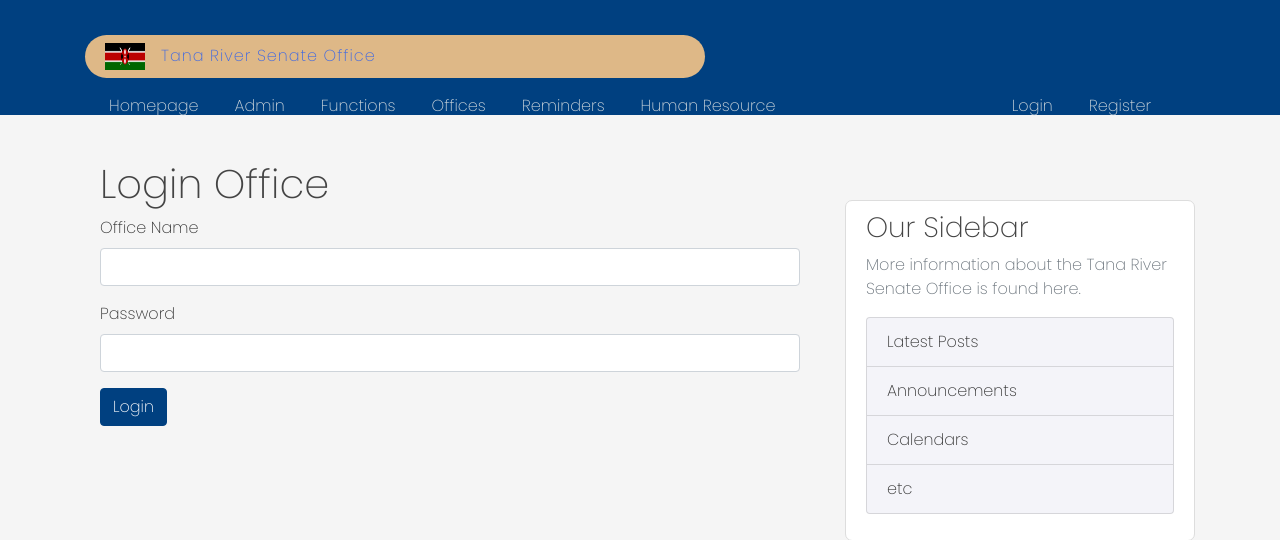
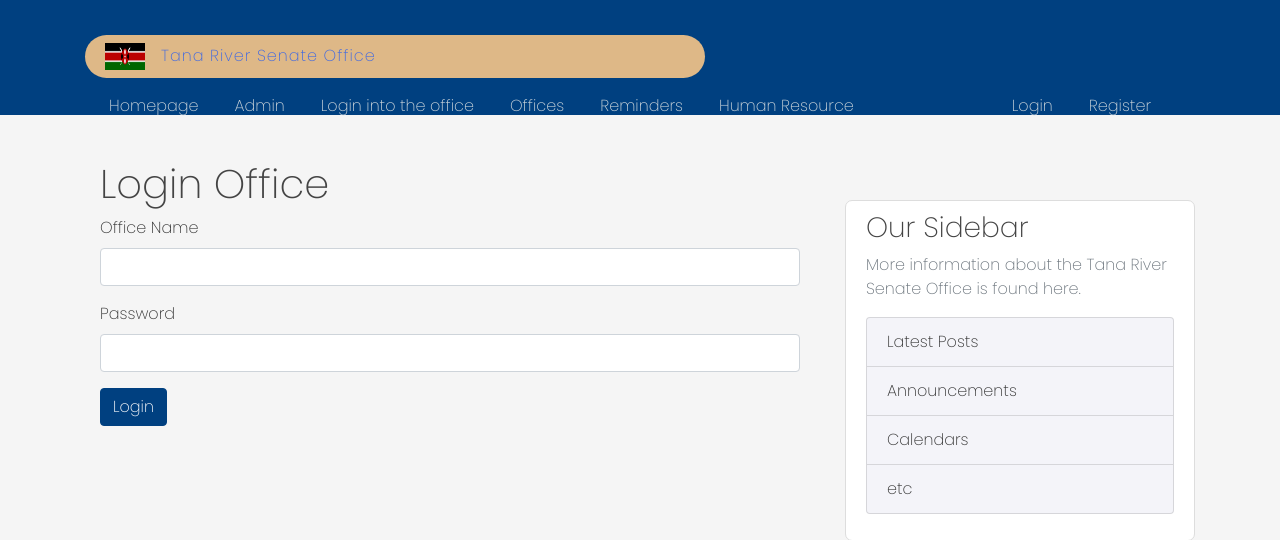
Before and after one commit to Isiji/Tana-R, a Flask app: page /login_office in a window 1280 px wide. Shown: the top 540 px of the page. Run offline with Flask 3, Linux system fonts and the light colour scheme; some libraries are stand-ins or nearby versions.

Commit message:
making changes to routes

```diff
--- a/Tana/offices/forms.py
+++ b/Tana/offices/forms.py
@@ -30,6 +30,10 @@ class OfficeForm(FlaskForm):
     confirm_password = PasswordField('Confirm Password', validators=[DataRequired(), EqualTo('password')])
     submit = SubmitField('Register Office')
 
+    def validate_office_name(self, office_name):
+        office = db_storage.get(Offices, office_name=office_name.data)
+        if office:
+            raise ValidationError('That office name is taken. Please choose a different one.')
 
 class RegistrationForm(FlaskForm):
     name = StringField('Username', validators=[DataRequired(), Length(min=2, max=20)])
@@ -57,3 +61,21 @@ class LoginOfficeForm(FlaskForm):
     password = PasswordField('Password', validators=[DataRequired()])
     remember = BooleanField('Remember Me')
     submit = SubmitField('Login')
+
+class UpdateAccountForm(FlaskForm):
+    username = StringField('Username', validators=[DataRequired(), Length(min=2, max=20)])
+    email = StringField('Email', validators=[DataRequired(), Email()])
+    picture = FileField('Update Profile Picture', validators=[FileAllowed(['jpg', 'png', 'jpeg'])])
+    submit = SubmitField('Update')
+
+    def validate_username(self, username):
+        if username.data != current_user.username:
+            user = db_storage.get(users, username=username.data)
+            if user:
+                raise ValidationError('That username is taken. Please choose a different one')
+
+    def validate_email(self, email):
+        if email.data != current_user.email:
+            user = db_storage.get(users, email=email.data)
+            if user:
+                raise ValidationError('That email is taken. Please choose a different one')
--- a/Tana/offices/routes.py
+++ b/Tana/offices/routes.py
@@ -50,8 +50,15 @@ def login_office():
     if form.validate_on_submit():
         office = db_storage.get(Offices, office_name=form.office_name.data)
         if office and bcrypt.check_password_hash(office.password, form.password.data):
-            login_user(office)
-            return redirect(url_for('offices.office'))
+            login_user(office, remember=form.remember.data)
+            return redirect(url_for('offices.office_dashboard'))
         else:
             flash('Login Unsuccessful. Please check email and password', 'danger')
     return render_template('login_office.html', title='Login Office', form=form)
+
+#create a route for the office dashboard
+@offices.route('/office_dashboard')
+@login_required
+def office_dashboard():
+    """route for the office dashboard"""
+    return render_template('office.html', title='Office Dashboard')
--- a/Tana/templates/layout.html
+++ b/Tana/templates/layout.html
@@ -30,8 +30,8 @@
           <ul class="navbar-nav mr-auto">
             <li class="nav-item"><a class="nav-link" href="/">Homepage</a></li>
             <li class="nav-item"><a class="nav-link" href="/admin">Admin</a></li>
-            <li class="nav-item"><a class="nav-link" href="/functions">Functions</a></li>
-            <li class="nav-item"><a class="nav-link" href="/offices">Offices</a></li>
+            <li class="nav-item"><a class="nav-link" href="/login_office">Login into the office</a></li>
+            <li class="nav-item"><a class="nav-link" href="/office_dashboard">Offices</a></li>
             <li class="nav-item"><a class="nav-link" href="/reminders">Reminders</a></li>
             <li class="nav-item"><a class="nav-link" href="/humanresource">Human Resource</a></li>
           </ul>
--- a/Tana/templates/login_office.html
+++ b/Tana/templates/login_office.html
@@ -5,7 +5,7 @@
     <div class="container">
 
         <h1>{{ title }}</h1>
-        <form method="POST" action="{{ url_for('Users.login') }}">
+        <form method="POST" action="{{ url_for('offices.login_office') }}">
             {{ form.hidden_tag() }}
             <div class="form-group">
                 {{ form.office_name.label }} {{ form.office_name(class="form-control") }}
```
